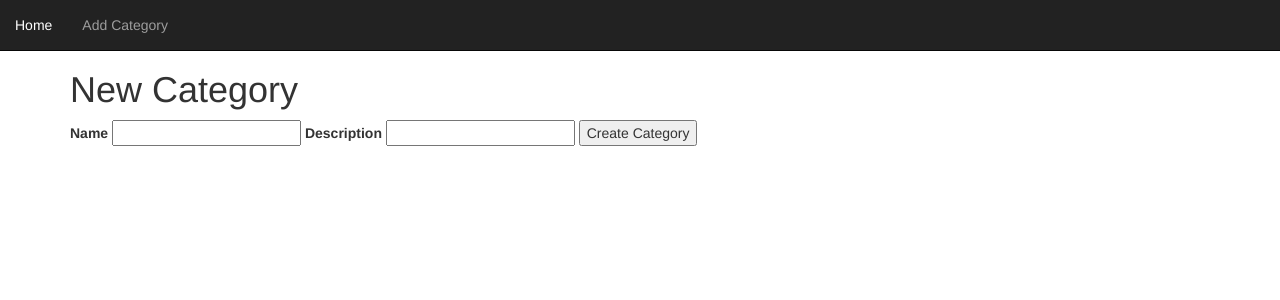
After one commit to KaijuKevin/Portfolio-1, a Rails app: page /categories/new in a window 1280 px wide. The commit adds this page. Shown: the top 300 px of the page. Run offline with Rails 7, Linux system fonts and the light colour scheme; style sheets or scripts are compiled from the project's sources; some libraries are stand-ins or nearby versions.

Commit message:
add edit, update, and delete functionality for categories, also add styles.

```diff
--- a/app/assets/stylesheets/application.css
+++ b/app/assets/stylesheets/application.scss
@@ -13,3 +13,10 @@
  *= require_tree .
  *= require_self
  */
+
+@import "bootstrap-sprockets";
+@import "bootstrap";
+
+body {
+  padding-top: 50px;
+}
--- a/app/controllers/categories_controller.rb
+++ b/app/controllers/categories_controller.rb
@@ -2,4 +2,40 @@ class CategoriesController < ApplicationController
   def index
     @categories = Category.all
   end
+
+  def show
+    @category = Category.find(params[:id])
+  end
+
+  def new
+    @category = Category.new
+  end
+
+  def create
+      @category = Category.new(category_params)
+      if @category.save
+        redirect_to  categories_path
+      else
+        render :new
+      end
+    end
+
+    def edit
+    @category = Category.find(params[:id])
+  end
+
+  def update
+    @category= Category.find(params[:id])
+    if @category.update(category_params)
+      redirect_to categories_path
+    else
+      render :edit
+    end
+  end
+
+    private
+    def category_params
+      params.require(:category).permit(:name, :description)
+    end
+
 end
--- /dev/null
+++ b/app/views/categories/_form.html.erb
@@ -0,0 +1,9 @@
+<%= render "layouts/errors", :object => @category %>
+
+<%= form_for @category do |f| %>
+  <%= f.label :name %>
+  <%= f.text_field :name %>
+  <%= f.label :description %>
+  <%= f.text_field :description %>
+  <%= f.submit %>
+<% end %>
--- /dev/null
+++ b/app/views/categories/edit.html.erb
@@ -0,0 +1,3 @@
+<h1>Edit Category</h1>
+
+<%= render "form" %>
--- a/app/views/categories/index.html.erb
+++ b/app/views/categories/index.html.erb
@@ -2,6 +2,6 @@
 
 <ul>
   <% @categories.each do |category| %>
-    <li><%= category.name %></li>
+    <li><%= link_to category.name, category_path(category) %></li>
   <% end %>
 </ul>
--- /dev/null
+++ b/app/views/categories/new.html.erb
@@ -0,0 +1,3 @@
+<h1>New Category</h1>
+
+<%= render "form" %>
--- /dev/null
+++ b/app/views/categories/show.html.erb
@@ -0,0 +1,3 @@
+<h1><%= @category.name %></h1>
+
+<p><%= link_to "Return to Categories", categories_path %></p>
--- /dev/null
+++ b/app/views/layouts/_errors.html.erb
@@ -0,0 +1,8 @@
+<% if object.errors.any? %>
+  <h3>Please fix these errors:</h3>
+  <ul>
+    <% object.errors.full_messages.each do |message| %>
+      <li><%= message %></li>
+    <% end %>
+  </ul>
+<% end %>
--- a/app/views/layouts/application.html.erb
+++ b/app/views/layouts/application.html.erb
@@ -7,8 +7,14 @@
   <%= csrf_meta_tags %>
 </head>
 <body>
-
-<%= yield %>
-
+  <div class="container">
+    <nav class="navbar navbar-inverse navbar-fixed-top">
+      <ul class="nav navbar-nav">
+        <li><%= link_to "Home", categories_path %></li>
+        <li><%= link_to "Add Category", new_category_path %></li>
+      </ul>
+    </nav>
+    <%= yield %>
+  </div>
 </body>
 </html>
```
